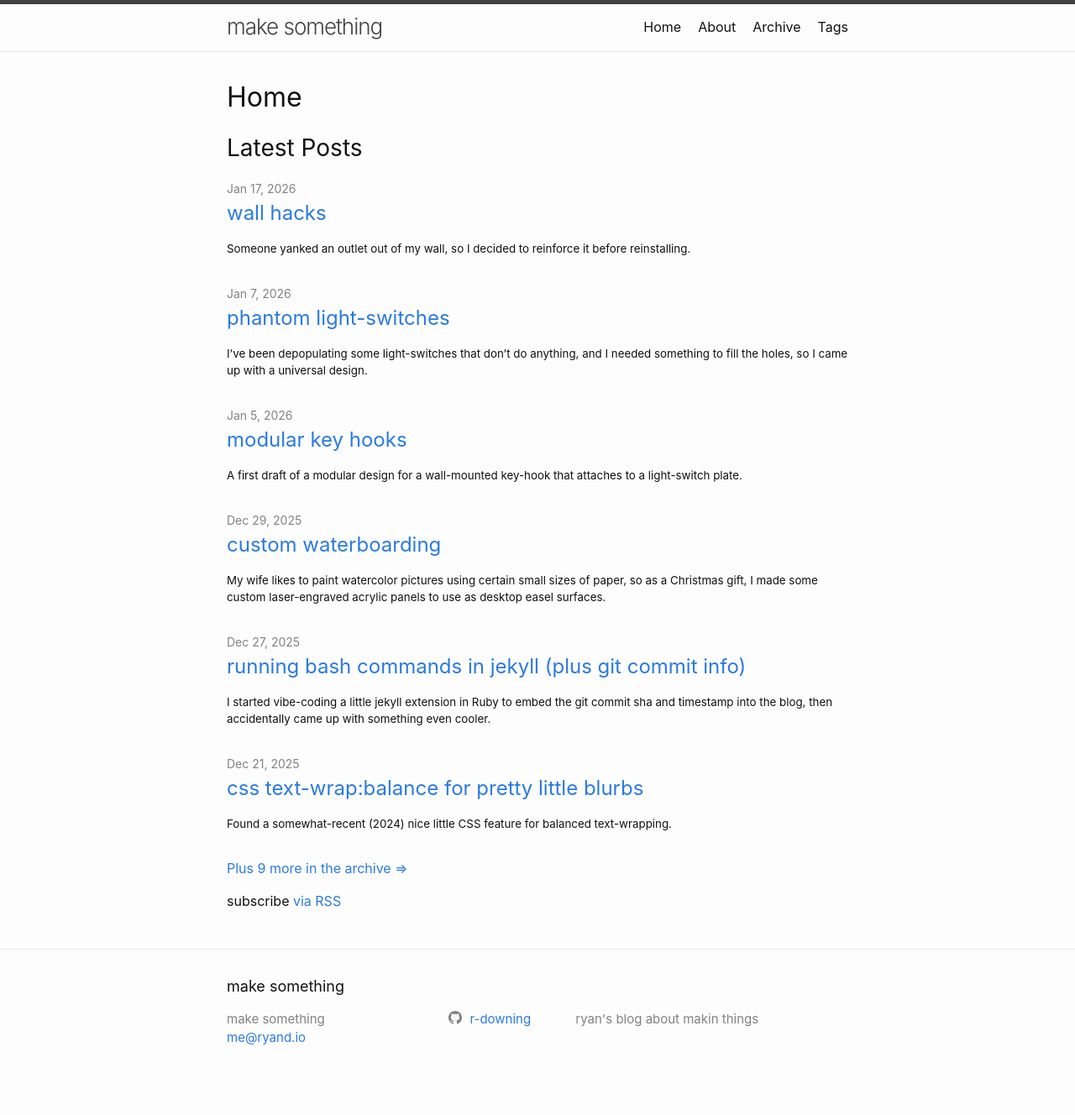
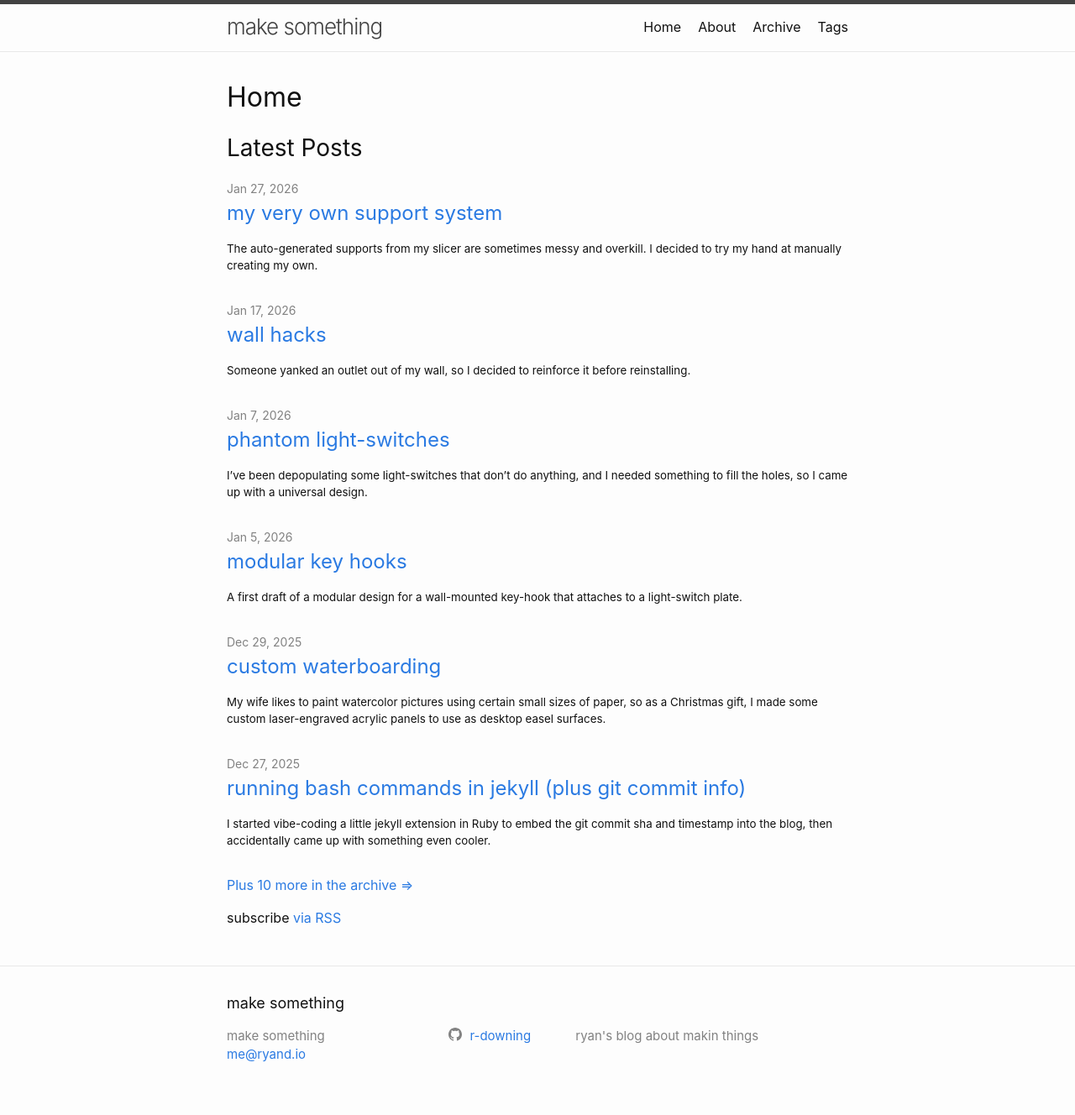
Before and after one commit to r-downing/mk-sth, a Jekyll site: the page built from index.markdown, in a window 1280 px wide. Shown: the whole page at 84% size. Built offline with Jekyll 4.4.1, drawn with Linux system fonts in a browser that asks for light colours; part of the change alters nothing that is shown.

Commit message:
add supports post

```diff
--- /dev/null
+++ b/_posts/my-very-own-support-system/2026-01-27-my-very-own-support-system.md
@@ -0,0 +1,38 @@
+---
+title: my very own support system
+tags: [cad, 3d-printing, mechanical-engineering, supports]
+---
+
+The auto-generated supports from my slicer are sometimes messy and overkill. I decided to try my hand at manually creating my own.
+
+An added benefit to this approach is that everything is included with the model, and you don't have to rely on others to set their slicer settings the same. This can make for more reliable prints when you share a file.
+
+For this project, I wanted to make a little basket to hold this small terrarium, so I could string it up and hang it from the ceiling somewhere.
+
+## modeling and supports
+
+First I modelled the actual thing. I took a picture of the planter straight on and imported that, oriented and scaled it, and traced around it.
+
+![](./img/cad.png)
+
+Then I modelled the supports; just some tiny shapes around the steeper part of the curve, with a minimal contact to the main body.
+
+![](./img/cad-w-supports.png)
+
+## printing
+
+I loaded it into the slicer and stepped through the layers to make sure the supports are actually touching the piece. I ended up having to thicken the top surface slightly.
+
+![](./img/slicer.png)
+
+It printed perfectly, and the supports popped right off easily.
+
+![](./img/printed.jpg)
+
+Finally, I wanted to make sure it would actually safely support the weight. I could try to do some complex calculations using material strength and finite-element-analysis... but I just got a cheap luggage scale instead. I weighed the thing it self - just over a pound. And then I pulled on it to an arbitrarily large amount until I got a satisfying reading - over 8 pounds. This gives me a safety factor of about 6, so I'm very satisfied with that.
+
+![](./img/weight-test.jpg)
+
+Now I just have to figure out where I actually want to hang it...
+
+![](./img/hanging.jpg)
--- a/_posts/wall-hacks/2026-01-17-wall-hacks.md
+++ b/_posts/wall-hacks/2026-01-17-wall-hacks.md
@@ -15,6 +15,8 @@ The frustrating thing about drywall is that it's just about as strong as a graha
 
 ![](./img/hole.jpg)
 
+## the solution
+
 I wanted to put a little something between the outlet box wings and the inside of the drywall to distribute the force of the clamps and make it stay in place better. Thankfully I had some 1/8" wood leftover from some laser-cutting projects, so I just hacked off a couple long thin strips.
 
 ![](./img/wood.jpg)
```
Also changed, not shown: _posts/my-very-own-support-system/img/cad-w-supports.png (added), _posts/my-very-own-support-system/img/cad.png (added), _posts/my-very-own-support-system/img/hanging.jpg (added), _posts/my-very-own-support-system/img/printed.jpg (added), _posts/my-very-own-support-system/img/slicer.png (added), _posts/my-very-own-support-system/img/weight-test.jpg (added).
